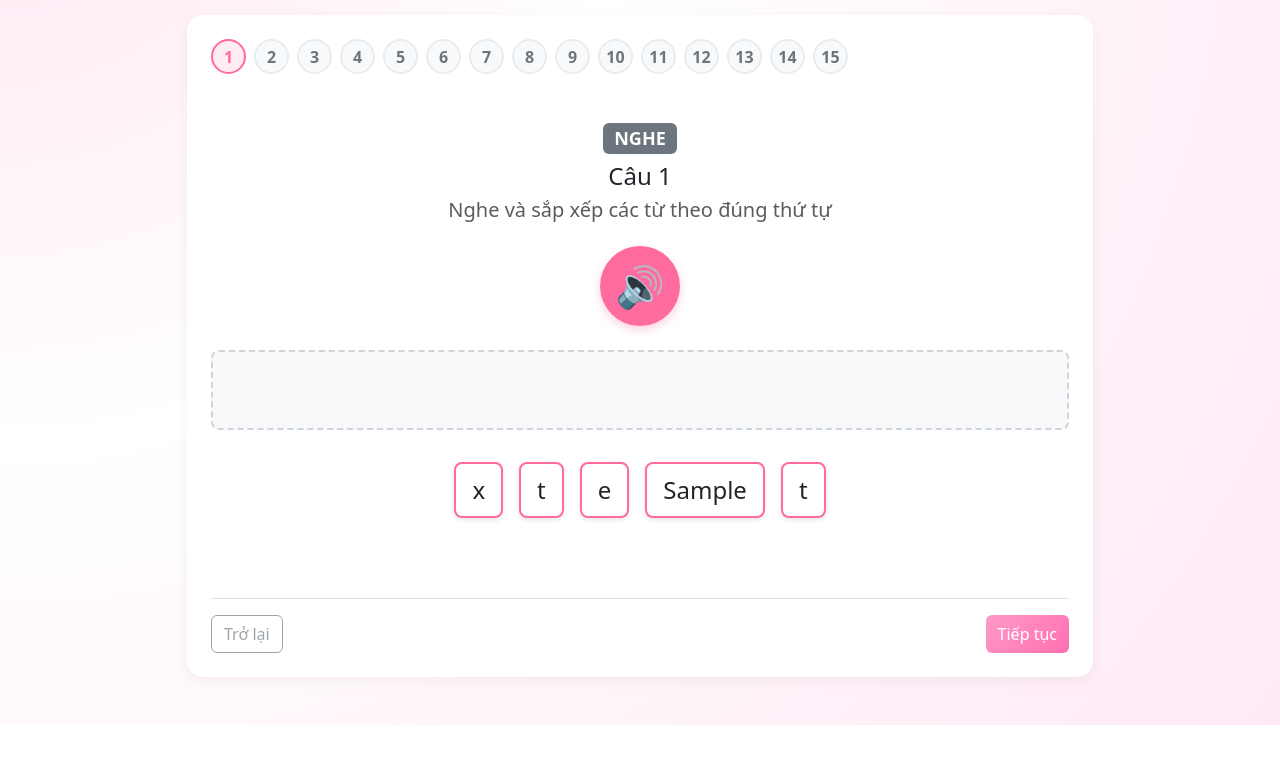
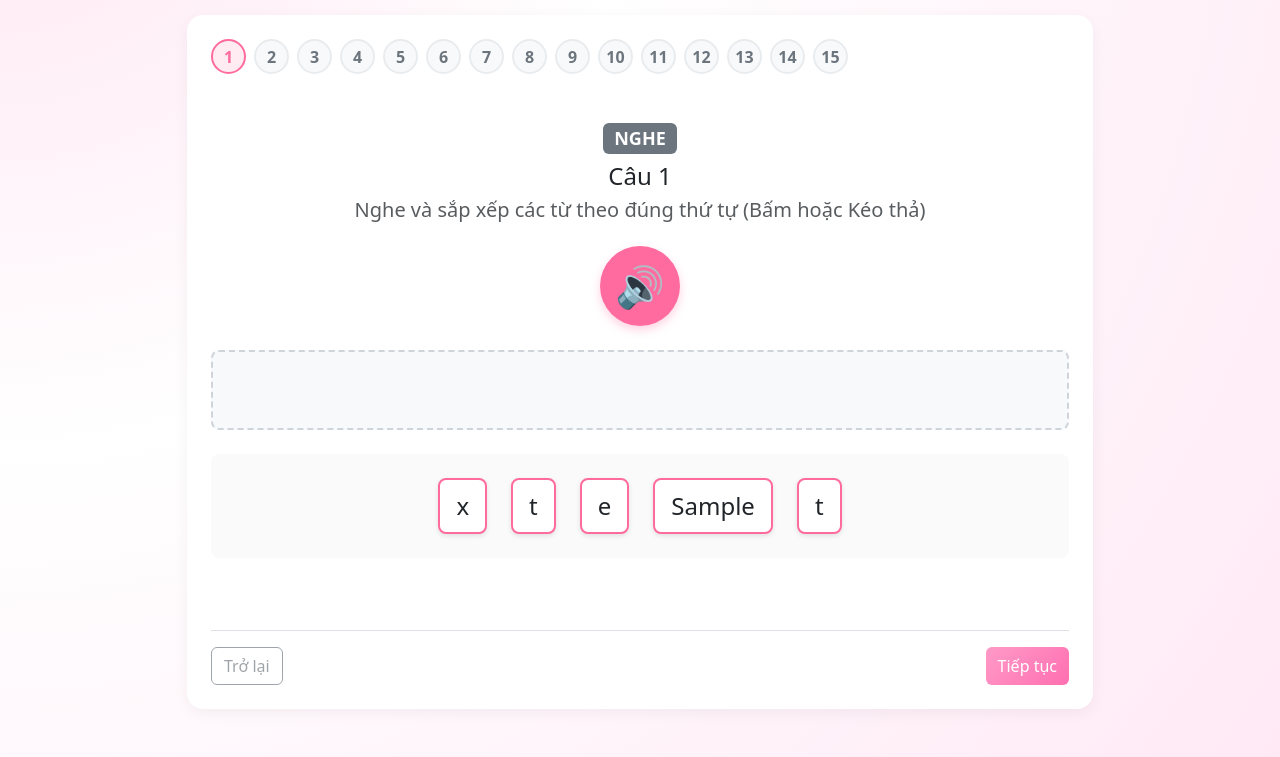
Before and after one commit to duanhap/Sakura, a Flask app: page /units/1/test in a window 1280 px wide. Shown: the part 187-944 px from the top of the page. Before the commit the page ends 912 px from the top, so only its background shows below. Run offline with Flask 3, Linux system fonts and the light colour scheme; a user stored in the database is signed in; tables that the repository leaves empty hold one stand-in row (values such as "Sample post"); grey boxes marked "Sample" are stand-in pictures.

Commit message:
update kéo thả

```diff
--- a/templates/units/test.html
+++ b/templates/units/test.html
@@ -3,6 +3,7 @@
 {% block title %}Ôn luyện: {{ unit.name }} | Sakura{% endblock %}
 
 {% block page_activity %}
+<script src="https://cdn.jsdelivr.net/npm/sortablejs@1.15.2/Sortable.min.js"></script>
 <script>window.SAKURA_ACTIVITY = "taking_test";</script>{% endblock %}
 
 {% block content %}
@@ -73,11 +74,40 @@
     }
 
     .char-box.used {
-        opacity: 0.5;
+        opacity: 0.3;
         pointer-events: none;
         border-style: dashed;
         background: #f8f9fa;
         color: transparent;
+    }
+
+    .sortable-ghost {
+        opacity: 0.4;
+        background: #ffecf2;
+        border: 2px dashed #ff6b9e;
+    }
+
+    .sortable-chosen {
+        transform: scale(1.1);
+        box-shadow: 0 10px 20px rgba(0, 0, 0, 0.15);
+        z-index: 100;
+    }
+
+    .sortable-drag {
+        opacity: 1;
+        cursor: grabbing;
+    }
+
+    .opts-area {
+        min-height: 80px;
+        padding: 1rem;
+        background: rgba(0, 0, 0, 0.02);
+        border-radius: 0.5rem;
+        display: flex;
+        flex-wrap: wrap;
+        gap: 0.5rem;
+        justify-content: center;
+        margin-top: 1rem;
     }
 
     .answer-area {
@@ -425,7 +455,7 @@
 
         if (q.type === 'listen') {
             // Nghe: Nghe audio và chọn từ
-            title.innerHTML += `<div class="fs-5 fw-normal mt-2 text-muted">Nghe và sắp xếp các từ theo đúng thứ tự</div>`;
+            title.innerHTML += `<div class="fs-5 fw-normal mt-2 text-muted">Nghe và sắp xếp các từ theo đúng thứ tự (Bấm hoặc Kéo thả)</div>`;
 
             const btn = document.createElement('button');
             btn.className = 'speaker-btn mb-4';
@@ -436,12 +466,17 @@
             const ansArea = document.createElement('div');
             ansArea.className = 'answer-area';
             ansArea.id = 'ans-box';
+            ansArea.dataset.type = 'answer';
             contentArea.appendChild(ansArea);
 
             const optsArea = document.createElement('div');
+            optsArea.className = 'opts-area';
+            optsArea.id = 'opts-box';
+            optsArea.dataset.type = 'options';
             contentArea.appendChild(optsArea);
 
-            let currentAns = answers[idx] || []; if (typeof currentAns === 'string') currentAns = [];
+            let currentAns = answers[idx] || [];
+            if (typeof currentAns === 'string') currentAns = [];
 
             // Build answer boxes
             currentAns.forEach((char, i) => {
@@ -452,10 +487,9 @@
                 box.innerText = char;
                 box.onclick = () => {
                     playAudio(char);
-                    // remove char
                     box.remove();
                     saveCurrentAnswer();
-                    renderQuestion(currentIdx, true); // re-render to restore option
+                    renderQuestion(currentIdx, true);
                 };
                 ansArea.appendChild(box);
             });
@@ -470,6 +504,7 @@
             q.options.forEach((char, i) => {
                 const box = document.createElement('div');
                 box.className = 'char-box';
+                box.dataset.char = char;
                 box.innerText = char;
 
                 if (currentAns.filter(c => c === char).length >= q.options.filter(c => c === char).length || availableOptions[i] === null) {
@@ -485,11 +520,30 @@
                 optsArea.appendChild(box);
             });
 
-            // Tự động phát âm thanh khi đến câu này (tuỳ chọn)
+            // Initialize Sortable
+            const sortableOptions = {
+                group: 'shared',
+                animation: 150,
+                ghostClass: 'sortable-ghost',
+                chosenClass: 'sortable-chosen',
+                dragClass: 'sortable-drag',
+                filter: '.used', // Không cho kéo các ô đã sử dụng
+                onEnd: () => {
+                    saveCurrentAnswer();
+                    // Để đảm bảo logic "used" ở opts-box được cập nhật, ta re-render nhẹ nếu cần
+                    // Nhưng thực tế Sortable đã di chuyển DOM rồi, ta chỉ cần update lại mảng answer
+                    const newAns = Array.from(ansArea.children).map(c => c.dataset.char);
+                    answers[currentIdx] = newAns;
+                    renderQuestion(currentIdx, true);
+                }
+            };
+
+            Sortable.create(ansArea, sortableOptions);
+            Sortable.create(optsArea, sortableOptions);
+
             if (!isReRender) {
                 setTimeout(() => playAudio(q.content), 500);
             }
-
         } else if (q.type === 'speak') {
             // Nói: Cho nghĩa, yêu cầu đọc thuật ngữ
             title.innerHTML += `<div class="fs-5 fw-normal mt-2 text-muted">Nghĩa: <strong>${q.meaning}</strong></div><div class="fs-6 mt-1 mb-3">Hãy đọc to thuật ngữ này!</div>`;
```
